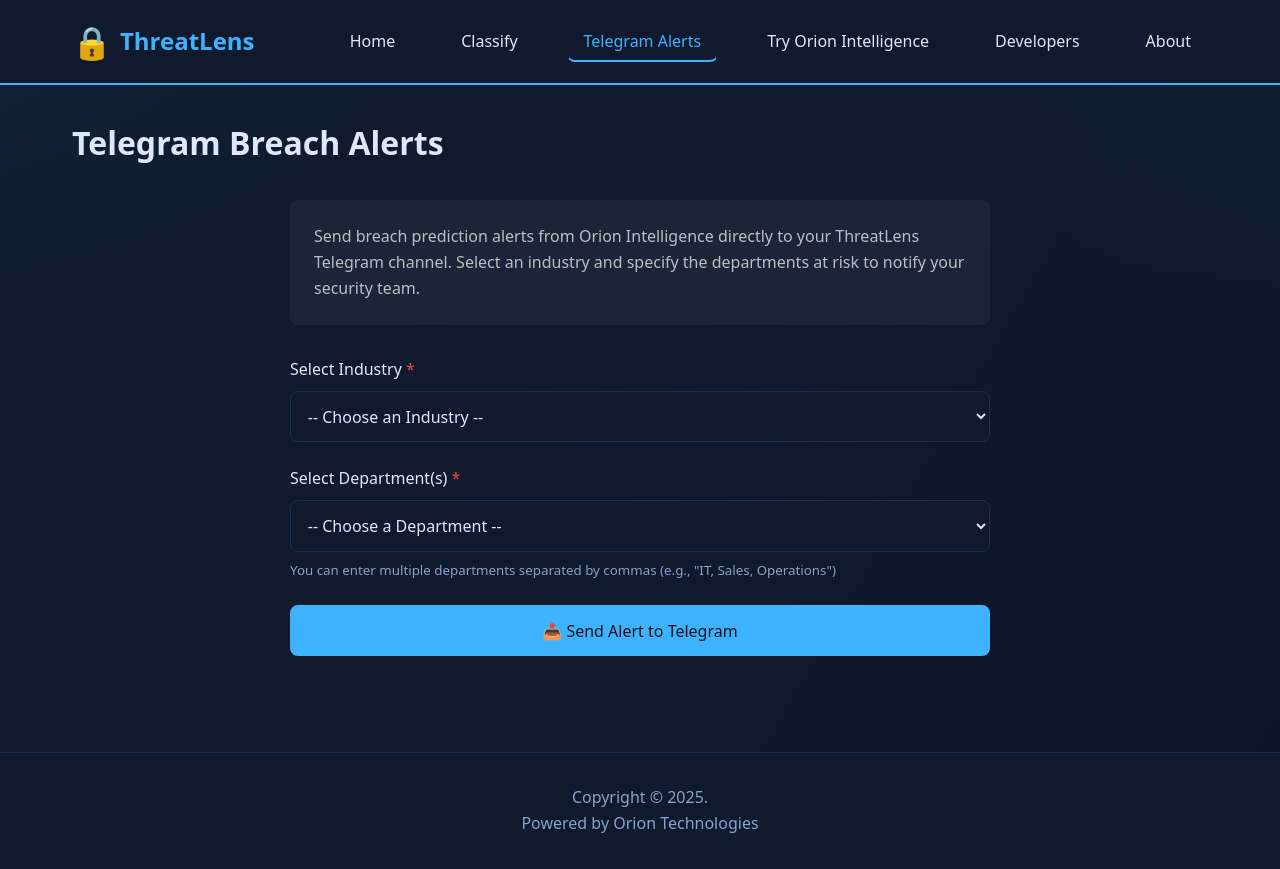
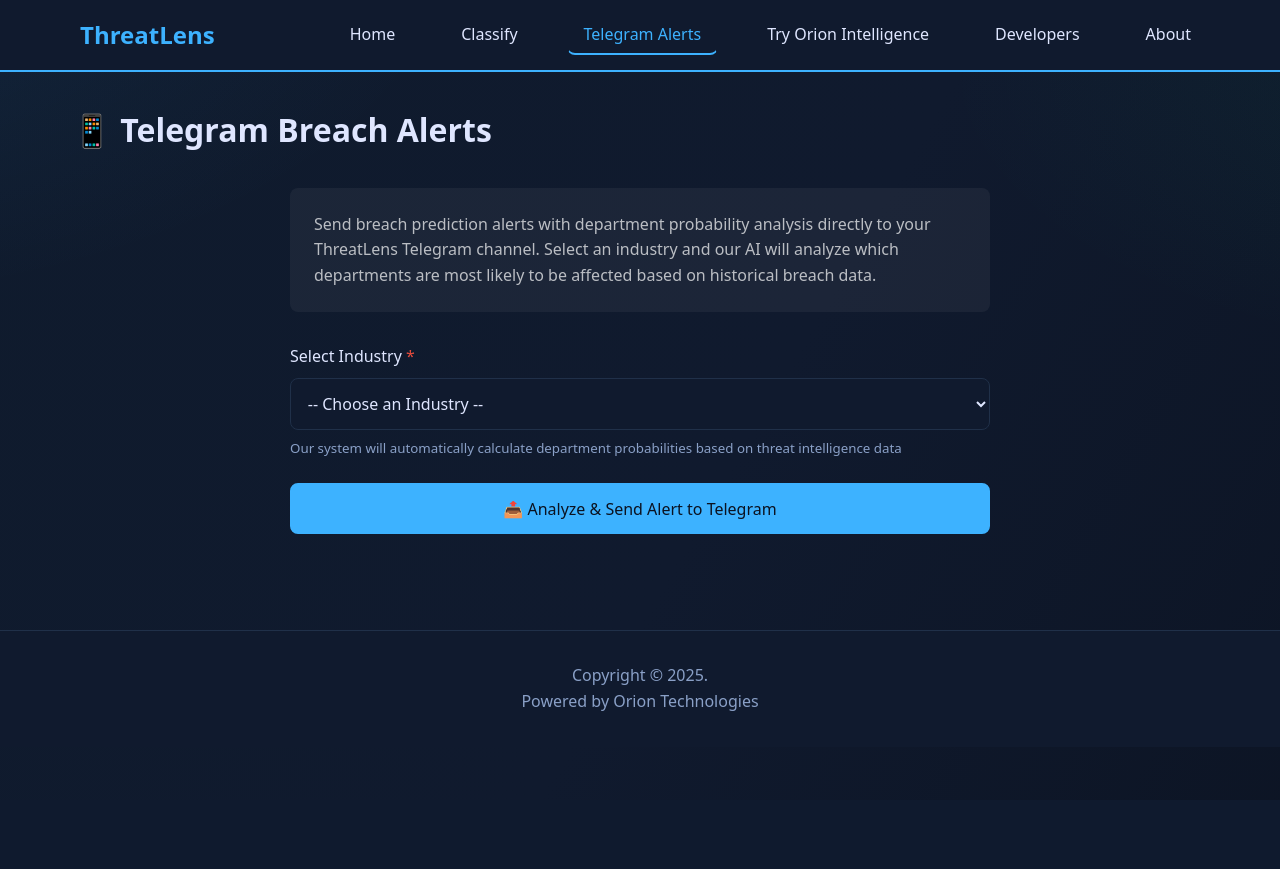
Before and after one commit to Ibrahim-sayys/ThreatLens, a Flask app: page /telegram_alert in a window 1280 px wide. After the commit the page ends 711 px from the top, so only its background shows below. Run offline with Flask 3, Linux system fonts and the light colour scheme; parts of the project's set-up code (start-up, migrations or seed data) failed here and were passed over.

Commit message:
final commit

```diff
--- a/_Web_interface_for_fyp/app.py
+++ b/_Web_interface_for_fyp/app.py
@@ -17,6 +17,7 @@ import asyncio
 # Add parent directory to path for importing telegram integration
 sys.path.insert(0, os.path.dirname(os.path.dirname(os.path.abspath(__file__))))
 from _telegram_alert.telegram_integration import send_message_to_channel
+from _dept_probability_._dept_prob import IndustryDepartmentAnalyzer
 
 # Ensure stopwords are downloaded
 try:
@@ -82,6 +83,16 @@ for key, paths in MODEL_FILES.items():
         print(f"✓ Loaded {paths['name']}")
     except Exception as e:
         print(f"✗ Failed to load {paths['name']}: {e}")
+
+# Initialize department probability analyzer
+dept_analyzer = None  # Declare global variable
+DEPT_CSV_PATH = os.path.join(os.path.dirname(os.path.dirname(os.path.abspath(__file__))),
+                              '_dept_probability_', 'Data', 'department_threat_DS_v1.csv')
+try:
+    dept_analyzer = IndustryDepartmentAnalyzer(DEPT_CSV_PATH)
+    print(f"✓ Loaded Department Probability Analyzer")
+except Exception as e:
+    print(f"✗ Failed to load Department Analyzer: {e}")
 
 # Tor proxy settings (optional)
 PROXIES = {
@@ -460,44 +471,78 @@ def download_file(filename):
 def telegram_alert():
     """Telegram Alerts page - Send breach predictions to Telegram channel"""
     if request.method == "GET":
-        return render_template("telegram_alert.html")
+        # Get available industries for dropdown
+        industries = []
+        if dept_analyzer:
+            industries = sorted(dept_analyzer.industry_dept_map.keys())
+        return render_template("telegram_alert.html", industries=industries)
 
     # POST request - send message to Telegram
     try:
         industry = request.form.get("industry", "").strip()
-        departments = request.form.get("departments", "").strip()
 
-        if not industry or not departments:
+        if not industry:
             return jsonify({
                 "status": "error",
-                "message": "Both industry and department(s) are required"
+                "message": "Industry selection is required"
             }), 400
+
+        if not dept_analyzer:
+            return jsonify({
+                "status": "error",
+                "message": "Department analyzer not available"
+            }), 500
+
+        # Get department probabilities from the script
+        dept_probabilities = dept_analyzer.get_affected_departments(industry, top_n=5)
+
+        if not dept_probabilities:
+            return jsonify({
+                "status": "error",
+                "message": f"No department data found for industry: {industry}"
+            }), 400
+
+        # Format department list with probabilities
+        dept_list = []
+        dept_summary = []
+        for dept, prob in dept_probabilities:
+            percentage = prob * 100
+            dept_list.append(f"• {dept}: {percentage:.1f}% probability")
+            dept_summary.append(dept)
+
+        departments_str = ", ".join(dept_summary)
+        dept_details = "\n".join(dept_list)
 
         # Format professional breach prediction message
         message = f"""🚨 **BREACH PREDICTION ALERT** 🚨
 
 ━━━━━━━━━━━━━━━━━━━━━━━━━━━━━━
 
-🔍 **Orion Intelligence Analysis**
+🔍 **ThreatLens Intelligence Analysis**
 
 **Industry at Risk:** {industry}
 
-**Affected Department(s):** {departments}
+**High-Risk Departments (Probability-Based):**
+{dept_details}
 
 ━━━━━━━━━━━━━━━━━━━━━━━━━━━━━━
 
 ⚠️ **Threat Assessment:**
-Our advanced threat intelligence systems have identified potential vulnerabilities in the {industry} sector, specifically targeting the {departments} department(s). Immediate attention and enhanced security measures are recommended.
+Our advanced threat intelligence systems have identified potential vulnerabilities in the {industry} sector. Based on historical breach patterns and threat landscape analysis, the departments listed above show the highest probability of being targeted.
+
+📊 **Analysis Method:**
+The probabilities are calculated using machine learning models trained on historical breach data, analyzing patterns of department targeting across similar industries.
 
 📋 **Recommended Actions:**
-• Conduct immediate security audit
-• Review access controls and permissions
-• Update security protocols
-• Monitor for suspicious activities
-• Brief security team on potential threats
+• Conduct immediate security audit for high-probability departments
+• Review and strengthen access controls and permissions
+• Update security protocols and incident response plans
+• Implement enhanced monitoring for suspicious activities
+• Brief security teams on potential threats and attack vectors
+• Prioritize security resources based on probability rankings
 
 🛡️ **ThreatLens Advisory:**
-This alert has been generated by Orion Intelligence based on current threat landscape analysis. Organizations in this sector should implement enhanced monitoring and preventive measures immediately.
+This alert has been generated by ThreatLens Intelligence based on predictive analysis of current threat landscape. Organizations in the {industry} sector should implement enhanced monitoring and preventive measures immediately, with special focus on the departments identified above.
 
 ━━━━━━━━━━━━━━━━━━━━━━━━━━━━━━
 
@@ -507,7 +552,7 @@ Stay vigilant. Stay secure.
 ⏰ Alert Generated: {pd.Timestamp.now().strftime('%Y-%m-%d %H:%M:%S UTC')}
 """
 
-        # Telegram bot configuration (hardcoded as per requirements)
+        # Telegram bot configuration
         TOKEN = "8534807443:AAF529s1Q0OcDfBDVb37WTvXEH1SodaTPNI"
         CHANNEL_NAME = "@ThreatLens"
 
@@ -519,7 +564,7 @@ Stay vigilant. Stay secure.
                 "status": "success",
                 "message": "Breach prediction alert has been successfully sent to the ThreatLens Telegram channel!",
                 "industry": industry,
-                "departments": departments
+                "departments": dept_probabilities
             })
         else:
             return jsonify({
--- a/_Web_interface_for_fyp/templates/base.html
+++ b/_Web_interface_for_fyp/templates/base.html
@@ -10,7 +10,7 @@
     <nav>
         <div class="nav-container">
             <a href="{{ url_for('index') }}" class="logo">
-                <span class="logo-icon">🔒</span>
+                <span class="logo-icon"></span>
                 <span>ThreatLens</span>
             </a>
             <ul class="nav-links">
--- a/_Web_interface_for_fyp/templates/index.html
+++ b/_Web_interface_for_fyp/templates/index.html
@@ -19,7 +19,7 @@
     <!-- Breach Carousel Section -->
     <div class="breach-carousel" style="margin-bottom: 3rem;">
         <div class="carousel-header" style="display:flex;justify-content:space-between;align-items:center;">
-            <h2 class="terminal">Recent Breaches</h2>
+            <h2 class="terminal">Breaches</h2>
             {% if not tor_available %}
             <div class="tor-alert" style="color:#c0392b;">Tor proxy not detected on 127.0.0.1:9050. Images from .onion may not load.</div>
             {% endif %}
--- a/_Web_interface_for_fyp/templates/telegram_alert.html
+++ b/_Web_interface_for_fyp/templates/telegram_alert.html
@@ -4,13 +4,13 @@
 
 {% block content %}
 <div class="container">
-    <h1 class="terminal" style="margin-bottom: 2rem;"> Telegram Breach Alerts</h1>
+    <h1 class="terminal" style="margin-bottom: 2rem;">📱 Telegram Breach Alerts</h1>
 
     <div style="max-width: 700px; margin: 0 auto;">
         <div style="background: rgba(255, 255, 255, 0.05); padding: 1.5rem; border-radius: 8px; margin-bottom: 2rem;">
             <p style="margin: 0; color: rgba(255, 255, 255, 0.7);">
-                Send breach prediction alerts from Orion Intelligence directly to your ThreatLens Telegram channel.
-                Select an industry and specify the departments at risk to notify your security team.
+                Send breach prediction alerts with department probability analysis directly to your ThreatLens Telegram channel.
+                Select an industry and our AI will analyze which departments are most likely to be affected based on historical breach data.
             </p>
         </div>
 
@@ -19,69 +19,24 @@
                 <label for="industry">Select Industry <span style="color: #e74c3c;">*</span></label>
                 <select id="industry" name="industry" class="form-control" required>
                     <option value="">-- Choose an Industry --</option>
-                    <option value="Agriculture and Food">Agriculture and Food</option>
-                    <option value="Automotive">Automotive</option>
-                    <option value="Banking and Financial Services">Banking and Financial Services</option>
-                    <option value="Consulting and Professional Services">Consulting and Professional Services</option>
-                    <option value="Education and Training">Education and Training</option>
-                    <option value="Energy and Utilities">Energy and Utilities</option>
-                    <option value="Government and Public Sector">Government and Public Sector</option>
-                    <option value="Healthcare and Medical">Healthcare and Medical</option>
-                    <option value="Hospitality and Tourism">Hospitality and Tourism</option>
-                    <option value="Insurance">Insurance</option>
-                    <option value="Legal Services">Legal Services</option>
-                    <option value="Manufacturing and Industrial">Manufacturing and Industrial</option>
-                    <option value="Marketing and Advertising">Marketing and Advertising</option>
-                    <option value="Media and Entertainment">Media and Entertainment</option>
-                    <option value="Non-profit and Charity">Non-profit and Charity</option>
-                    <option value="Pharmaceuticals">Pharmaceuticals</option>
-                    <option value="Real Estate and Construction">Real Estate and Construction</option>
-                    <option value="Retail and E-commerce">Retail and E-commerce</option>
-                    <option value="Security Services">Security Services</option>
-                    <option value="Technology and Software">Technology and Software</option>
-                    <option value="Telecommunications">Telecommunications</option>
-                    <option value="Transportation and Logistics">Transportation and Logistics</option>
-                </select>
-            </div>
-
-            <div class="form-group">
-                <label for="departments">Select Department(s) <span style="color: #e74c3c;">*</span></label>
-                <select id="departments" name="departments" class="form-control" required>
-                    <option value="">-- Choose a Department --</option>
-                    <option value="Customer Service">Customer Service</option>
-                    <option value="Government">Government</option>
-                    <option value="Facilities">Facilities</option>
-                    <option value="IT">IT</option>
-                    <option value="Product">Product</option>
-                    <option value="Executive">Executive</option>
-                    <option value="Marketing">Marketing</option>
-                    <option value="Manufacturing">Manufacturing</option>
-                    <option value="Education">Education</option>
-                    <option value="Data Analytics">Data Analytics</option>
-                    <option value="Banking">Banking</option>
-                    <option value="Retail">Retail</option>
-                    <option value="Legal">Legal</option>
-                    <option value="R&D">R&D</option>
-                    <option value="Sales">Sales</option>
-                    <option value="Procurement">Procurement</option>
-                    <option value="General Breach">General Breach</option>
-                    <option value="Medical">Medical</option>
-                    <option value="Operations">Operations</option>
+                    {% for industry in industries %}
+                    <option value="{{ industry }}">{{ industry }}</option>
+                    {% endfor %}
                 </select>
                 <small class="text-muted" style="display: block; margin-top: 0.5rem;">
-                    You can enter multiple departments separated by commas (e.g., "IT, Sales, Operations")
+                    Our system will automatically calculate department probabilities based on threat intelligence data
                 </small>
             </div>
 
             <button type="submit" class="btn btn-primary btn-block" id="sendBtn">
-                📤 Send Alert to Telegram
+                📤 Analyze & Send Alert to Telegram
             </button>
         </form>
 
         <!-- Loading Spinner -->
         <div class="loading" id="loading" style="display: none;">
             <div class="spinner"></div>
-            <p style="margin-top: 1rem;" class="text-muted">Sending message to Telegram...</p>
+            <p style="margin-top: 1rem;" class="text-muted">Analyzing department probabilities and sending to Telegram...</p>
         </div>
 
         <!-- Success/Error Message -->
@@ -118,6 +73,18 @@
     color: rgba(255, 255, 255, 0.8);
 }
 
+.dept-list {
+    background: rgba(0, 0, 0, 0.2);
+    padding: 1rem;
+    border-radius: 4px;
+    margin-top: 1rem;
+}
+
+.dept-list li {
+    margin: 0.5rem 0;
+    color: rgba(255, 255, 255, 0.9);
+}
+
 .loading {
     text-align: center;
     padding: 2rem;
@@ -138,6 +105,7 @@
     100% { transform: rotate(360deg); }
 }
 </style>
+{% endblock %}
 
 {% block scripts %}
 <script>
@@ -171,12 +139,20 @@ document.getElementById('telegramAlertForm').addEventListener('submit', async fu
         alertMessage.style.display = 'block';
 
         if (result.status === 'success') {
+            // Format department probabilities
+            let deptHtml = '<ul class="dept-list">';
+            result.departments.forEach(([dept, prob]) => {
+                deptHtml += `<li>${dept}: ${(prob * 100).toFixed(1)}% probability</li>`;
+            });
+            deptHtml += '</ul>';
+
             alertMessage.className = 'result-box success';
             alertMessage.innerHTML = `
                 <h3>✅ Alert Sent Successfully!</h3>
                 <p>${result.message}</p>
                 <p style="margin-top: 1rem;"><strong>Industry:</strong> ${result.industry}</p>
-                <p><strong>Department(s):</strong> ${result.departments}</p>
+                <p><strong>High-Risk Departments:</strong></p>
+                ${deptHtml}
             `;
 
             // Reset form
@@ -199,10 +175,9 @@ document.getElementById('telegramAlertForm').addEventListener('submit', async fu
         alertMessage.className = 'result-box error';
         alertMessage.innerHTML = `
             <h3>❌ Error</h3>
-            <p>An unexpected error occurred: ${error.message}</p>
+            <p>An unexpected error occurred. Please try again.</p>
         `;
     }
 });
 </script>
 {% endblock %}
-{% endblock %}
```
